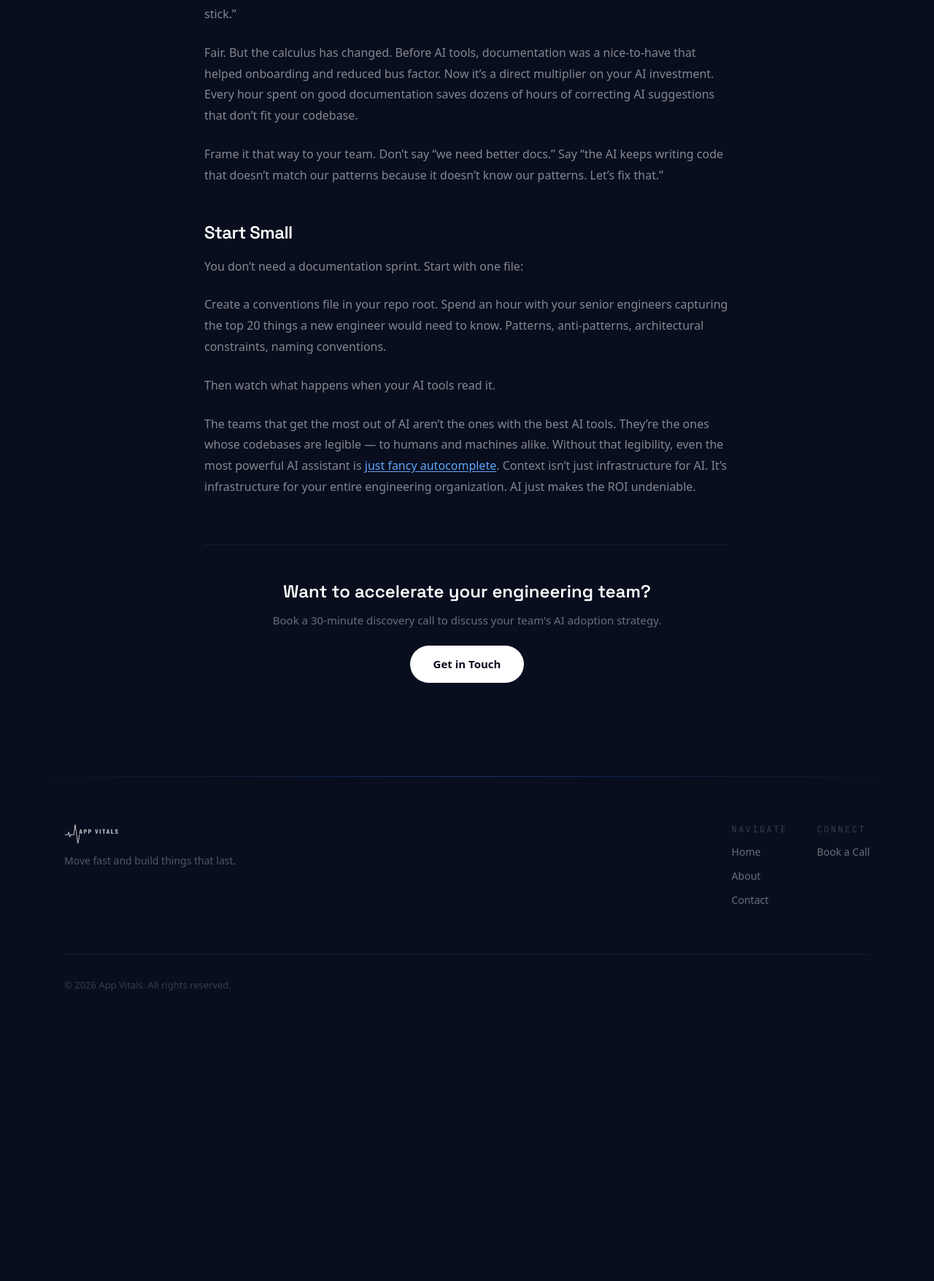
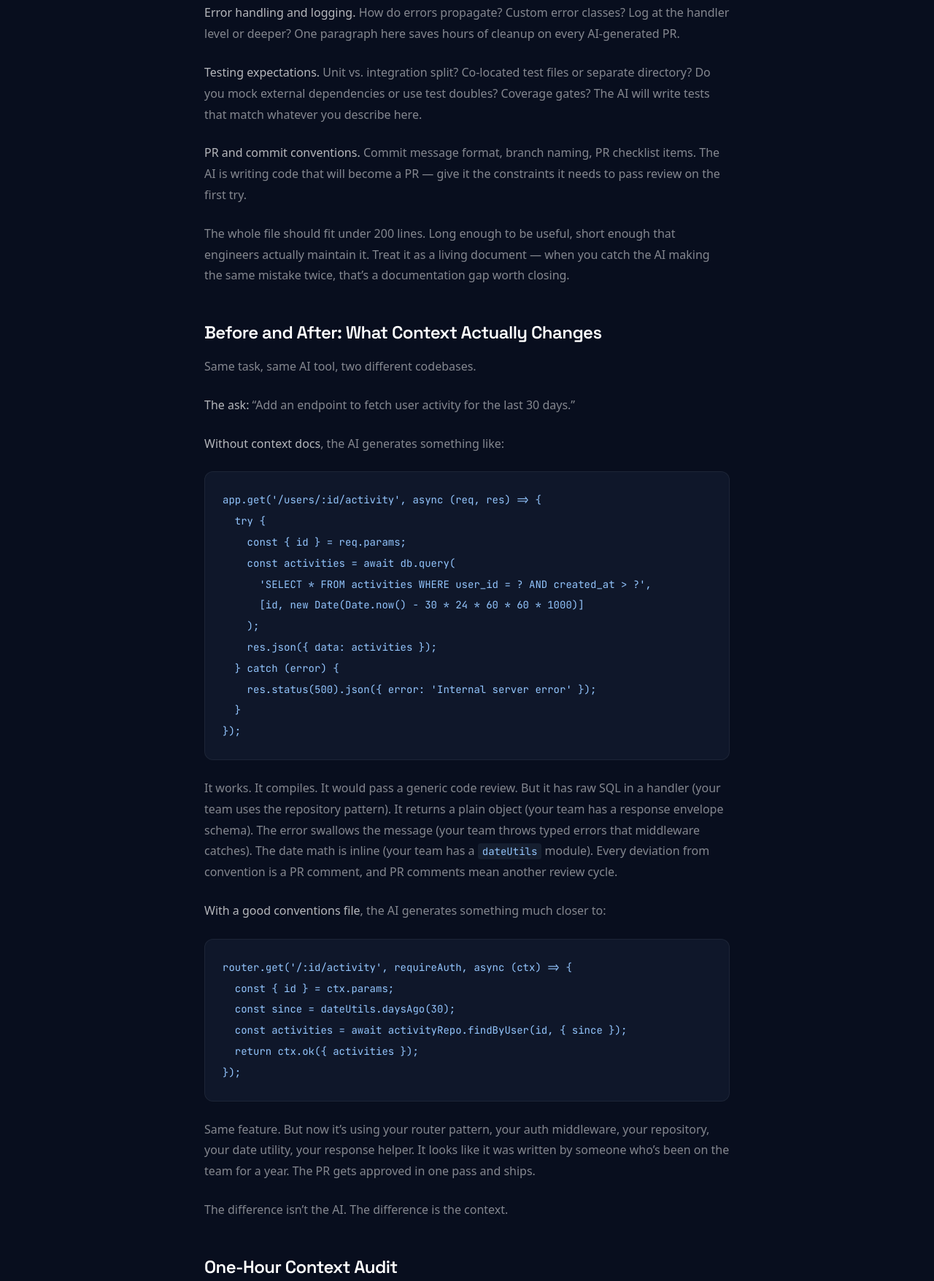
Before and after one commit to app-vitals/marketing-site, an Astro site: page /blog/context-problem in a window 1280 px wide. Shown: the part 3434-5190 px from the top of the page at 73% size. Before the commit the page ends 4858 px from the top, so only its background shows below. Built offline with nearby package versions, Linux system fonts and the light colour scheme; Astro itself is replaced by a stand-in of ours; code samples lack their colours; a web font is replaced by a local one.

Commit message:
[sully] feat: expand context-problem post for SEO depth
Adds ~700 words across three new sections: What a Good Conventions File
Looks Like (annotated structure), Before and After (concrete AI output
comparison), and One-Hour Context Audit (actionable gap-finding steps).

Co-Authored-By: Sully <sully@app-vitals.com>

````diff
--- a/src/content/blog/context-problem.md
+++ b/src/content/blog/context-problem.md
@@ -60,6 +60,78 @@ You don't need to document everything. You need to document the things that trip
 - Step-by-step tutorials for basic operations
 - Documentation that's more than 6 months out of date (worse than no documentation)
 
+## What a Good Conventions File Looks Like
+
+A conventions file lives in your repo root and gets read by AI tools at the start of every session. Most teams either skip it entirely or write something so generic it's useless ("write clean code, add tests"). Here's the structure that actually changes AI behavior:
+
+**Tech stack and real usage (2–3 lines).** Not what's in your `package.json` — the AI can read that. What you actually use in practice. "We're on React 18 with hooks only. No class components. We use React Query for server state; no Redux." This prevents the AI from defaulting to patterns from older documentation it absorbed during training.
+
+**File structure conventions (5–10 lines).** Where does business logic live? Where do types go? What's the folder naming convention? If you put API clients in `services/`, feature flags in `lib/flags.ts`, and shared types in `types/`, write that down. The AI will follow it.
+
+**Patterns you use vs. patterns you don't.** This is the highest-ROI section. List what's idiomatic in your codebase — and just as importantly, what you've explicitly rejected. "We use the repository pattern for data access — no raw database calls in handlers." "No default exports." "Typed errors only, never string messages." Negative constraints matter as much as positive ones.
+
+**Error handling and logging.** How do errors propagate? Custom error classes? Log at the handler level or deeper? One paragraph here saves hours of cleanup on every AI-generated PR.
+
+**Testing expectations.** Unit vs. integration split? Co-located test files or separate directory? Do you mock external dependencies or use test doubles? Coverage gates? The AI will write tests that match whatever you describe here.
+
+**PR and commit conventions.** Commit message format, branch naming, PR checklist items. The AI is writing code that will become a PR — give it the constraints it needs to pass review on the first try.
+
+The whole file should fit under 200 lines. Long enough to be useful, short enough that engineers actually maintain it. Treat it as a living document — when you catch the AI making the same mistake twice, that's a documentation gap worth closing.
+
+## Before and After: What Context Actually Changes
+
+Same task, same AI tool, two different codebases.
+
+**The ask:** "Add an endpoint to fetch user activity for the last 30 days."
+
+**Without context docs**, the AI generates something like:
+
+```typescript
+app.get('/users/:id/activity', async (req, res) => {
+  try {
+    const { id } = req.params;
+    const activities = await db.query(
+      'SELECT * FROM activities WHERE user_id = ? AND created_at > ?',
+      [id, new Date(Date.now() - 30 * 24 * 60 * 60 * 1000)]
+    );
+    res.json({ data: activities });
+  } catch (error) {
+    res.status(500).json({ error: 'Internal server error' });
+  }
+});
+```
+
+It works. It compiles. It would pass a generic code review. But it has raw SQL in a handler (your team uses the repository pattern). It returns a plain object (your team has a response envelope schema). The error swallows the message (your team throws typed errors that middleware catches). The date math is inline (your team has a `dateUtils` module). Every deviation from convention is a PR comment, and PR comments mean another review cycle.
+
+**With a good conventions file**, the AI generates something much closer to:
+
+```typescript
+router.get('/:id/activity', requireAuth, async (ctx) => {
+  const { id } = ctx.params;
+  const since = dateUtils.daysAgo(30);
+  const activities = await activityRepo.findByUser(id, { since });
+  return ctx.ok({ activities });
+});
+```
+
+Same feature. But now it's using your router pattern, your auth middleware, your repository, your date utility, your response helper. It looks like it was written by someone who's been on the team for a year. The PR gets approved in one pass and ships.
+
+The difference isn't the AI. The difference is the context.
+
+## One-Hour Context Audit
+
+Before you write a single line of documentation, spend an hour finding your gaps. This is the exercise we run with every team we work with.
+
+**Step 1: Collect three recent PR reviews (15 min).** Pull the last month of merged PRs and look at the review comments. Ignore formatting nits — filter for substantive feedback like "we don't do it this way" or "use the X pattern instead." Every correction that had to be made in review is a documentation gap.
+
+**Step 2: Ask your AI tool to write something it'll get wrong (15 min).** Pick a well-understood, mid-complexity feature — something new, not a change to existing code. Let the AI generate a draft. Don't correct it. Just collect the mistakes. Every deviation from your conventions is something to document.
+
+**Step 3: Interview your most productive code reviewer (15 min).** Ask them: "What do you catch most often in review that linting doesn't catch?" Their answers are your conventions file. These are the things that live in experienced engineers' heads and nowhere else.
+
+**Step 4: Write it down (15 min).** Start the conventions file. Don't aim for perfection — aim for coverage. A rough draft that captures 80% of the important stuff is infinitely more useful than a perfect draft that never gets finished.
+
+That's two hours total to meaningfully improve every AI interaction your team has for the next year. Few investments have that ROI.
+
 ## The Compound Effect
 
 Good documentation doesn't just help AI tools. It helps the AI tools help your team help each other. Here's the cycle:
````
